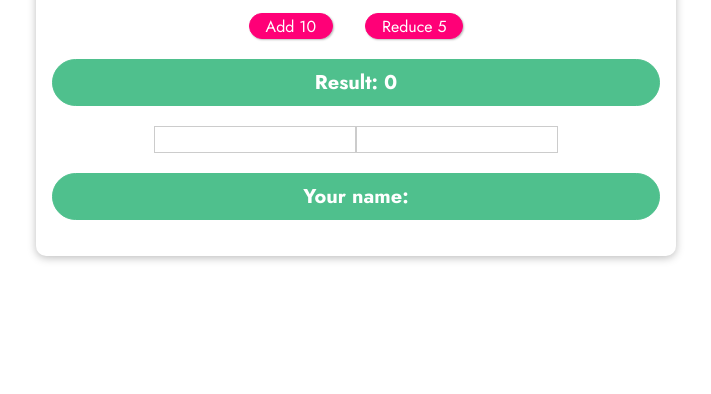
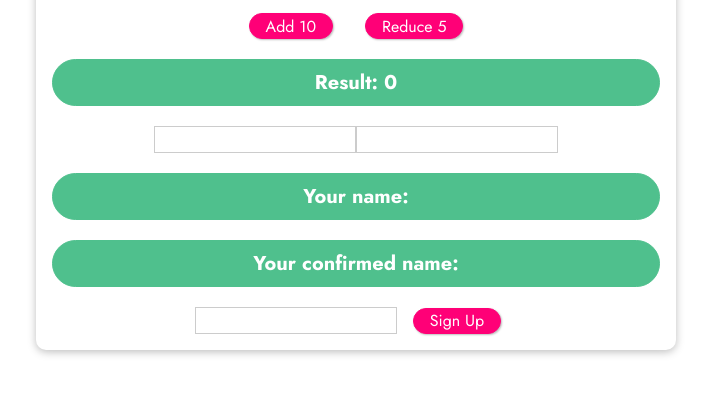
Before and after one commit to AndreaLupo/vue-basics, a plain HTML site: page 01.events/index.html in a window 1280 px wide. Shown: the part 286-680 px from the top of the page, without its empty margins (284-995 px from the left). Drawn offline with nearby package versions, Linux system fonts and the light colour scheme.

Commit message:
Event modifiers

```diff
--- a/01.events/app.js
+++ b/01.events/app.js
@@ -2,7 +2,8 @@ const app = Vue.createApp({
   data() {
     return {
       counter: 0,
-      name: ''
+      name: '',
+      confirmedName: ''
     };
   },
   methods: {
@@ -18,7 +19,15 @@ const app = Vue.createApp({
     },
     setNameAndSurname(event, surname) {
       this.name = event.target.value + '' + surname;
+    },
+    submitForm(event) {
+      // event.preventDefault();
+      alert('Submitted');
+    },
+    confirmName() {
+      this.confirmedName = this.name;
     }
+
   }
 });
 
--- a/01.events/index.html
+++ b/01.events/index.html
@@ -22,10 +22,16 @@
       <button v-on:click="reduce(5)">Reduce 5</button>
       <p>Result: {{ counter }}</p>
       <!-- not using parenthesis will have event object, if call the method you're overriding it! -->
-      <input type="text" v-on:input="setName">
+      <input type="text" v-on:input="setName" v-on:keyup.enter="confirmName">
 
       <input type="text" v-on:input="setNameAndSurname($event, 'Lupo')">
       <p>Your name: {{name}}</p>
+      <p>Your confirmed name: {{confirmedName}}</p>
+
+      <form v-on:submit.prevent="submitForm">
+        <input type="text">
+        <button>Sign Up</button>
+      </form>
     </section>
   </body>
 </html>
```
